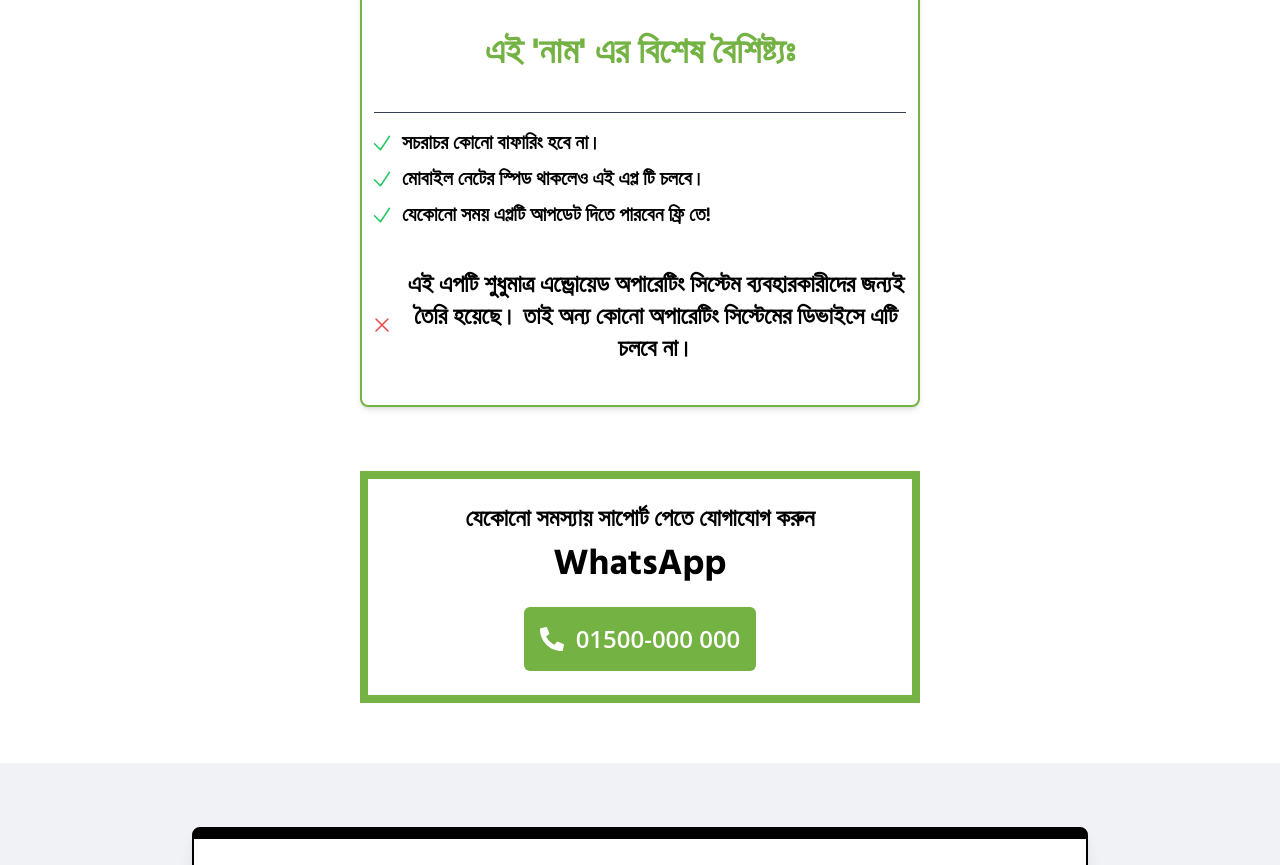
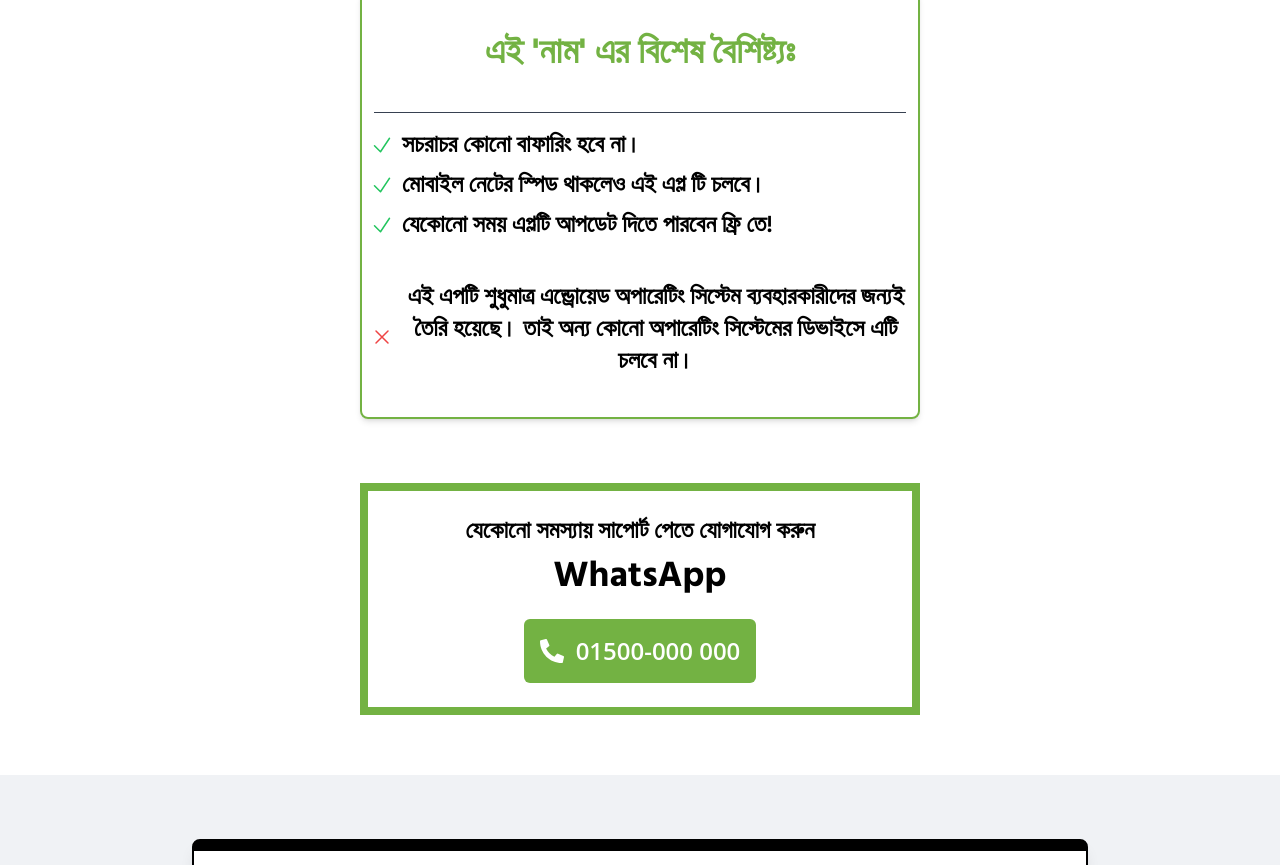
Before and after one commit to Made-With-Nuxtjs/dizhive-landing-template, a Nuxt app: page / in a window 1280 px wide. Shown: the part 1345-2210 px from the top of the page. Built offline with nearby package versions, Linux system fonts and the light colour scheme; a web font is replaced by a local one.

Commit message:
Update index.vue

```diff
--- a/pages/index.vue
+++ b/pages/index.vue
@@ -8,7 +8,8 @@ useSeoMeta({
         <!-- Hero Section -->
         <section class="container mx-auto p-3 md:px-48 lg:px-48 xl:px-48">
             <div class="flex justify-center items-center p-4 h-48 md:h-32 lg:h-32 xl:h-32">
-                <h3 class="text-4xl md:text-5xl lg:text-5xl xl:text-5xl font-bold text-center font-bang px-8">টিভি দেখতে মাসিক বিল দিতে দিতে ক্লান্ত ?
+                <h3 class="text-4xl md:text-5xl lg:text-5xl xl:text-5xl font-bold text-center font-bang px-8">টিভি দেখতে
+                    মাসিক বিল দিতে দিতে ক্লান্ত ?
                 </h3>
             </div>
         </section>
@@ -96,21 +97,22 @@ useSeoMeta({
             <div
                 class="flex flex-col gap-8 md:gap-16 lg:gap-16 justify-center items-center py-8 md:py-12 lg:py-12 xl:py-12">
                 <div class="md:w-[560px] lg:w-[560px] xl:w-[560px]">
-                    <div class="px-2 rounded-lg shadow-md border-4  md:border-2 lg:border-2 xl:border-2 border-[#73b243]">
+                    <div
+                        class="px-2 rounded-lg shadow-md border-4  md:border-2 lg:border-2 xl:border-2 border-[#73b243]">
                         <h1
                             class="text-[#73b243] text-xl md:text-4xl lg:text-4xl xl:text-4xl font-bold m-4 text-center py-2 md:py-6 lg:py-6 xl:py-6">
                             এই 'নাম' এর বিশেষ বৈশিষ্ট্যঃ
                         </h1>
                         <hr class="border-gray-700 mx-1">
                         <ul class="list-none space-y-2 my-4 font-semibold">
-                            <li class="flex items-center text-xl">
+                            <li class="flex items-center text-lg xl:text-2xl">
                                 <svg xmlns="http://www.w3.org/2000/svg" fill="none" viewBox="0 0 24 24"
                                     stroke-width="1.5" stroke="currentColor" class="w-6 h-6 text-green-500 mr-2">
                                     <path stroke-linecap="round" stroke-linejoin="round" d="M4.5 12.75l6 6 9-13.5" />
                                 </svg>
                                 <p>সচরাচর কোনো বাফারিং হবে না।</p>
                             </li>
-                            <li class="flex items-center text-xl">
+                            <li class="flex items-center text-lg xl:text-2xl">
                                 <div>
                                     <svg xmlns="http://www.w3.org/2000/svg" fill="none" viewBox="0 0 24 24"
                                         stroke-width="1.5" stroke="currentColor" class="w-6 h-6 text-green-500 mr-2">
@@ -120,7 +122,7 @@ useSeoMeta({
                                 </div>
                                 <p>মোবাইল নেটের স্পিড থাকলেও এই এপ্ল টি চলবে।</p>
                             </li>
-                            <li class="flex items-center text-xl">
+                            <li class="flex items-center text-lg xl:text-2xl">
                                 <div>
                                     <svg xmlns="http://www.w3.org/2000/svg" fill="none" viewBox="0 0 24 24"
                                         stroke-width="1.5" stroke="currentColor" class="w-6 h-6 text-green-500 mr-2">
```
